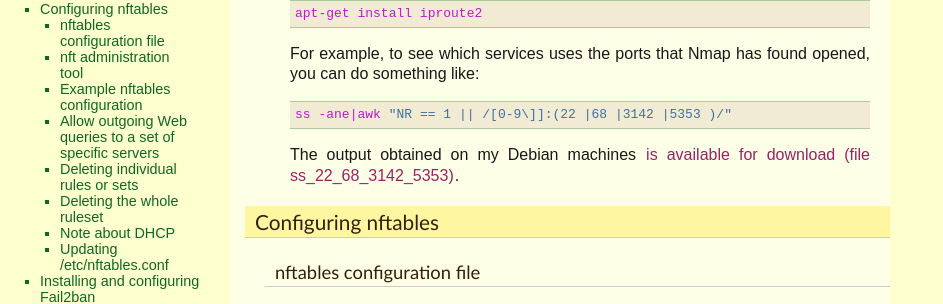
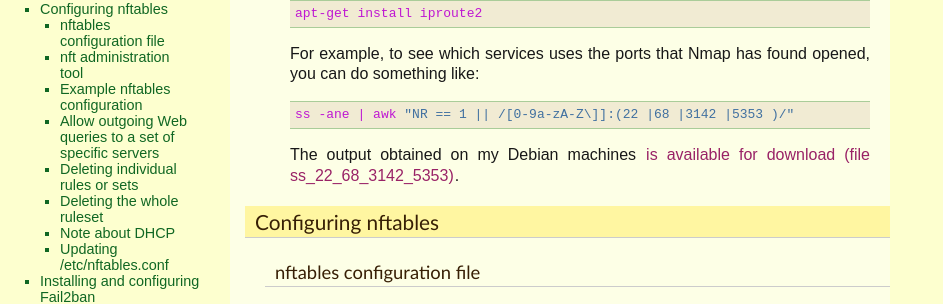
Before and after one commit to thierr26/thierr26_personal_notes_sphinx_sources, a Sphinx documentation site: the page built from source/linux_firewalling.rst, in a window 1280 px wide and 900 px high, scrolled down 3116 px. Shown: the part 153-457 px from the top of the window, without its empty margins (0-943 px from the left). Built offline with Sphinx 7.4.7, drawn with Linux system fonts in a browser that asks for light colours.

Commit message:
Strengthen a regular expression

```diff
--- a/source/linux_firewalling.rst
+++ b/source/linux_firewalling.rst
@@ -199,7 +199,7 @@ install it with::
 For example, to see which services uses the ports that Nmap has found opened,
 you can do something like::
 
-  ss -ane|awk "NR == 1 || /[0-9\]]:(22 |68 |3142 |5353 )/"
+  ss -ane | awk "NR == 1 || /[0-9a-zA-Z\]]:(22 |68 |3142 |5353 )/"
 
 The output obtained on my Debian machines :download:`is available for download
 (file ss_22_68_3142_5353)<download/ss_22_68_3142_5353>`.
```
